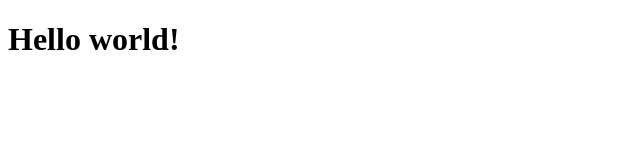
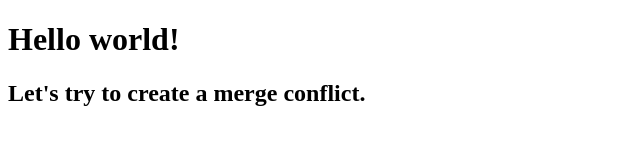
Before and after one commit to pbarnard1/mock-group-project-june-2021, a plain HTML site: page index.html in a window 1280 px wide. Shown: the whole page, without its empty margins (0-640 px from the left). Drawn offline with Linux system fonts and the light colour scheme.

Commit message:
index.html update

```diff
--- a/index.html
+++ b/index.html
@@ -7,6 +7,8 @@
     <title>My mock project</title>
 </head>
 <body>
+
     <h1>Hello world!</h1>
+    <h2>Let's try to create a merge conflict.</h2>
 </body>
 </html>
```
